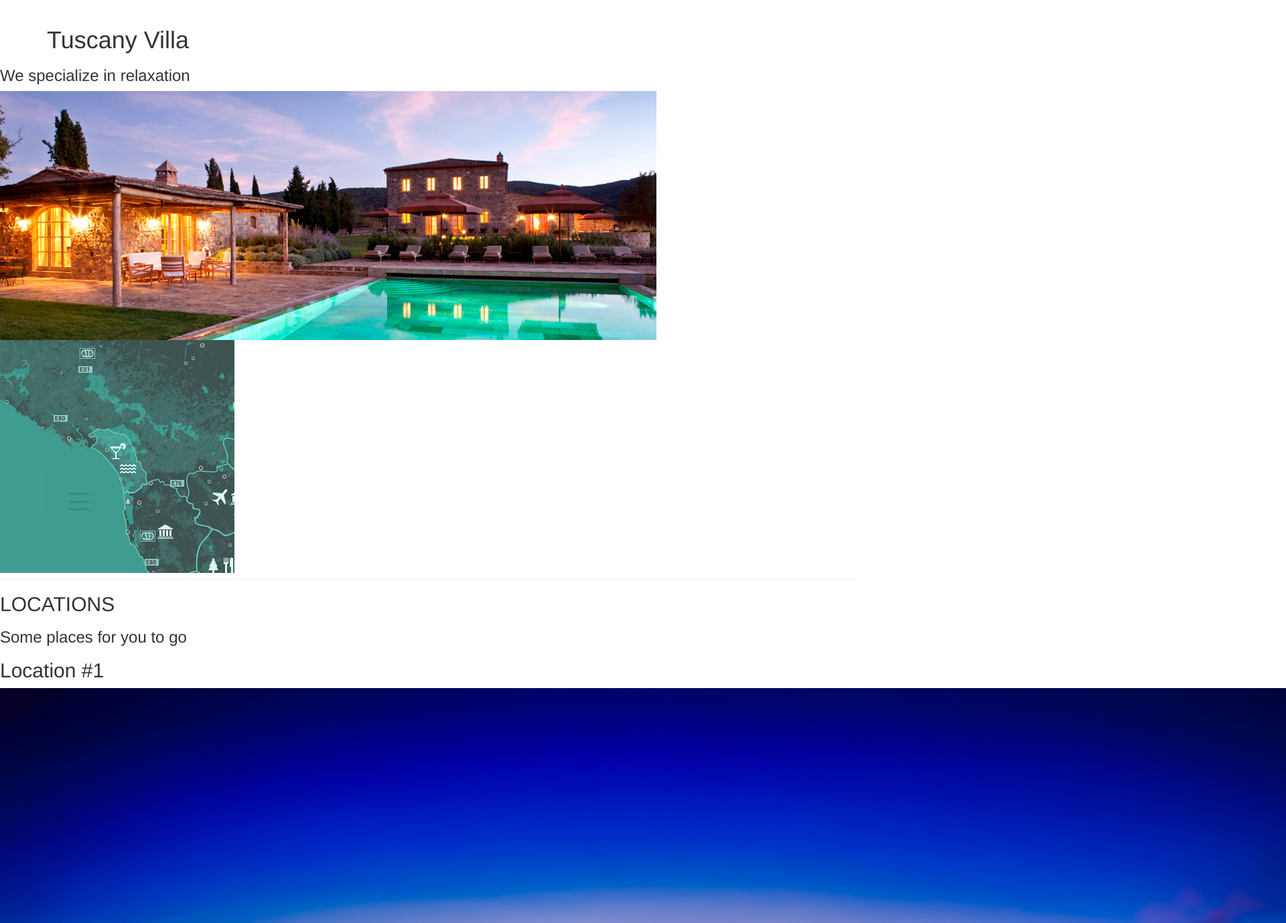
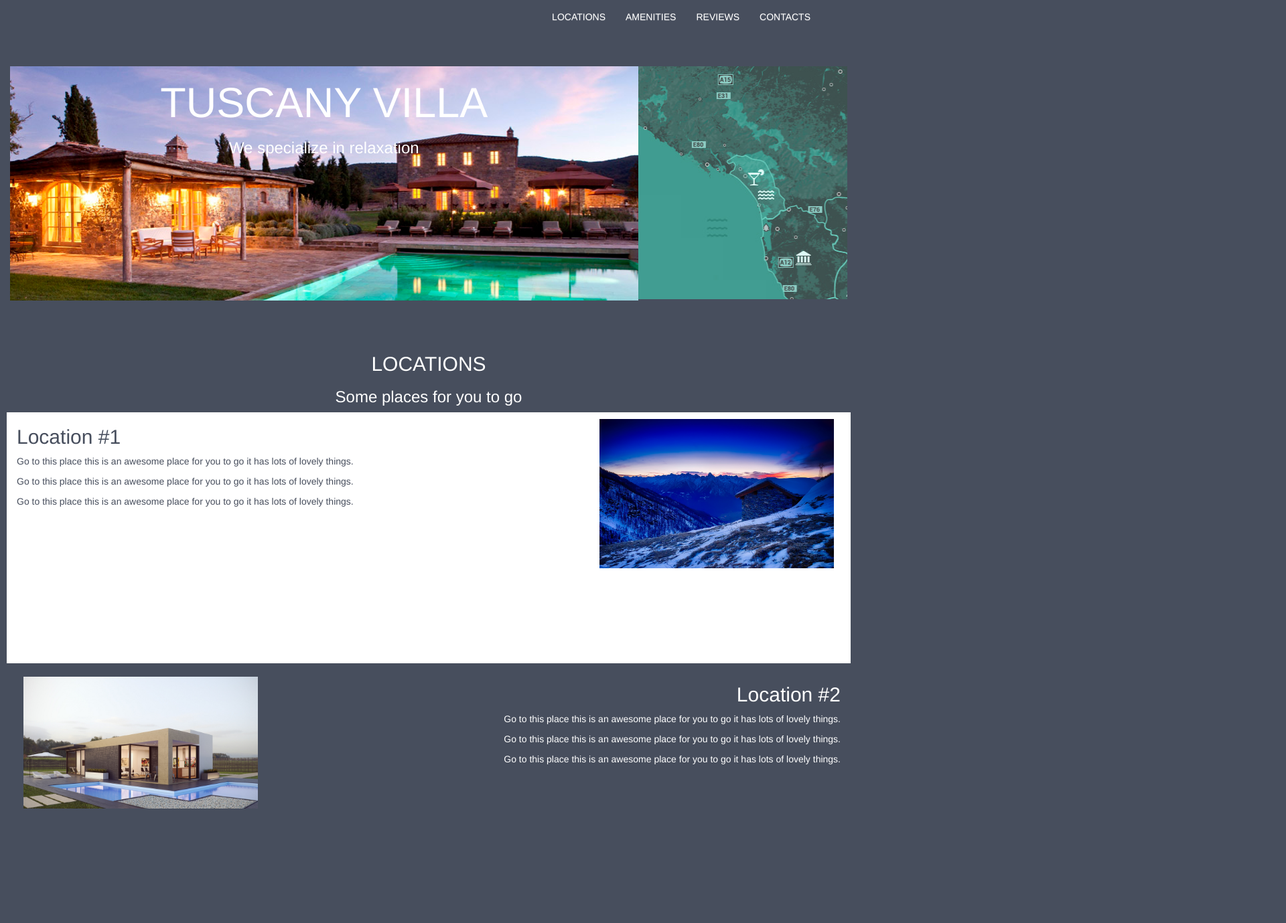
Before and after one commit to karenmcewen/tuscanyVilla, a plain HTML site: page Index.html in a window 1280 px wide. Shown: the top 1379 px of the page at 67% size, 1920 px wide, since content can reach past the window. Drawn offline with nearby package versions, Linux system fonts and the light colour scheme.

Commit message:
locations section 75% complete

```diff
--- a/Index.html
+++ b/Index.html
@@ -27,44 +27,109 @@
 </head>
 <body>
     <!--TOP HEADER--(gray w/white) NAVBAR----------------------------------------------------------------------------->
+    <nav class="navbar navbar-static-top" id="navvy">
+        <div class="container">
+            <div class="navbar-header">
+                <!--all these additions to 'button' allow it to collapse into a hamburger when it shrinks-->
+
+                <button type="button" class="navbar-toggle collapsed glyphicon glyphicon-menu-hamburger"
+                        data-toggle="collapse" data-target="#navbar" aria-expanded="false" aria-controls="navbar">
+
+                    <!--sr is the screen reader for blind people-->
+                    <span class="sr-only">Toggle Navigation</span>
+                    <span class="icon-bar"></span> <!--need one for each menu item below for screen readers/blind-->
+                    <span class="icon-bar"></span>
+                    <span class="icon-bar"></span>
+                    <span class="icon-bar"></span>
+
+                </button> <!--end of button-->
+            </div> <!--end of navbar-header-->
+
+            <div id="navbar" class="navbar-collapse collapse">
+                <!--this is the active noncollapsed navbar-->
+                <ul class="nav navbar-nav navbar-right">
+                    <li class="active"><a href="#locations">LOCATIONS</a></li>
+                    <li><a href="#amenities">AMENITIES</a></li>
+                    <li><a href="#reviews">REVIEWS</a></li>
+                    <li><a href="#contact">CONTACTS</a></li>
+                </ul>
+            </div><!--Nav-Collapse ends-->
+        </div><!--end of container-->
+    </nav>
 
 
-    <!--JUMBOTRON TOP HEADER PHOTO and MAP---------------------------------------------------------------------------->
-    <div class="page-header">
-        <h1 class="container">Tuscany Villa</h1>
+    <!--TOP HEADER PHOTO and MAP---------------------------------------------------------------------------->
+    <div class="jumbotron container-fluid">
+
+            <div class="col-lg-9 leftSide">
+                <h1>TUSCANY VILLA</h1>
                 <h3>We specialize in relaxation</h3>
-            <img id="headerImg" src="images/tuscany-villas-sant-anna.jpg" alt="head villa pic" />
-        <img src="images/Versilia.jpg" />
-    </div> <!--end class page-header-->
+            </div> <!--end class leftSide-->
 
-
-
-
+            <div class="col-lg-3 rightSide">
+            </div><!--end class rightSide-->
+        </div><!--end class row-->
 
 
     <!--TEXT HEADER1  LOCATIONS-(gray w/white) ----------------------------------------------------------------------->
+    <div class="header1">
         <h2>LOCATIONS</h2>
         <h3>Some places for you to go</h3>
+    </div> <!--end div header1-->
 
     <!--LAYOUT1 (white w/gray)  LOCATION#1 --------------------------------------------------------------------------->
+    <div class="container-fluid layoutColor1Color2">
+        <div class="row">
+            <div class="col-lg-9">
                 <h2>Location #1</h2>
-    <p></p>
+                <p>Go to this place this is an awesome place for you to go it has lots of lovely things.</p>
+                <p>Go to this place this is an awesome place for you to go it has lots of lovely things.</p>
+                <p>Go to this place this is an awesome place for you to go it has lots of lovely things.</p>
+            </div>
+            <div class="col-lg-3">
                 <img src="images/italy-mountain-villa.jpg" />
+            </div>
+        </div>
+    </div>
 
     <!--LAYOUT2 (gray w/white)  LOCATION#2 --------------------------------------------------------------------------->
+    <div class="container-fluid layoutColor2Color1">
+        <div class="row">
+            <div class="col-lg-3">
+                <img src="images/modern-villa.jpg" />
+            </div>
+            <div class="col-lg-9">
+                <h2>Location #2</h2>
+                <p>Go to this place this is an awesome place for you to go it has lots of lovely things.</p>
+                <p>Go to this place this is an awesome place for you to go it has lots of lovely things.</p>
+                <p>Go to this place this is an awesome place for you to go it has lots of lovely things.</p>
 
-    <img src="images/modern-villa.jpg" />
+            </div>
+        </div>
+    </div>
+
 
     <!--LAYOUT1 (white w/gray)  LOCATION#3 --------------------------------------------------------------------------->
+    <div class="container-fluid layoutColor1Color2">
+        <div class="row">
+            <div class="col-lg-9">
+                <h2>Location #3</h2>
+                <p>Go to this place this is an awesome place for you to go it has lots of lovely things.</p>
+                <p>Go to this place this is an awesome place for you to go it has lots of lovely things.</p>
+                <p>Go to this place this is an awesome place for you to go it has lots of lovely things.</p>
+            </div>
+            <div class="col-lg-3">
                 <img src="images/tuscany-grape-field-nature-51947.jpg" />
+            </div>
+        </div>
+    </div>
+
 
 
     <!--TEXT HEADER1  AMENITIES---(gray w/white) --------------------------------------------------------------------->
     <h2>AMENITIES</h2>
     <h3>Some stuff for you to enjoy</h3>
     <!--PHOTO TEXT TIC TAC TOE(white w/gray) & transparent buttons --------------------------------------------------->
-
-
     <!--ROW1 LEFT-->
     <img src="images/tuscany-villas-sant-anna.jpg" />
     <p>Rectangle Image Overlay - RECEPTIONS</p>
@@ -112,7 +177,6 @@
     <h3>What our customers say</h3>
 
     <!--CAROUSEL w/ 3 reviews(white w/gray) -------------------------------------------------------------------------->
-
     <!--TEXT HEADER1  CONTACT--(gray w/white) ------------------------------------------------------------------------>
     <h2>CONTACT</h2>
     <h3>We've got the answers</h3>
--- a/StyleSheet.css
+++ b/StyleSheet.css
@@ -1,2 +1,71 @@
 body {
+    background-color: #474e5d;
+    color: #ffffff;
 }
+
+/*NavBar*/
+nav#navvy.navbar.navbar-static-top {
+    margin-top: 0px;
+    margin-bottom: 0px;
+    text-align: right;
+}
+
+#navvy a {
+    color: #ffffff;
+}
+
+    #navvy a:hover {
+        background-color: transparent; /*this makes the hover color the same as the background so you don't see it*/
+    }
+
+/*TOP HEADER*/
+.jumbotron{
+     background-color: #474e5d;
+}
+.leftSide {
+    background-image: url('images/tuscany-villas-sant-anna.jpg');
+    background-repeat: no-repeat;
+    height: 350px;
+    color: #ffffff;
+    text-align: center;
+}
+
+.rightSide {
+    background-image: url('images/Versilia.jpg');
+    background-repeat: no-repeat;
+    height: 350px;
+    color: #ffffff;
+    text-align: center;
+}
+
+.header1 {
+    background-color: #474e5d;
+    color: #ffffff;
+    text-align:center;
+}
+.layoutColor1Color2{
+background-color:#ffffff;
+color:#474e5d;
+text-align:left;
+min-height:375px;
+margin:10px;
+}
+
+.layoutColor1Color2 img{
+    float:right;
+    width:350px;
+    margin:10px;
+}
+
+.layoutColor2Color1{
+background-color:#474e5d;
+color:#ffffff;
+text-align:right;
+min-height:375px;
+margin:10px;
+}
+.layoutColor2Color1 img{
+    float:left;
+    width:350px;
+     margin:10px;
+}
```
Lines whose indentation alone changed are shown as unchanged.
